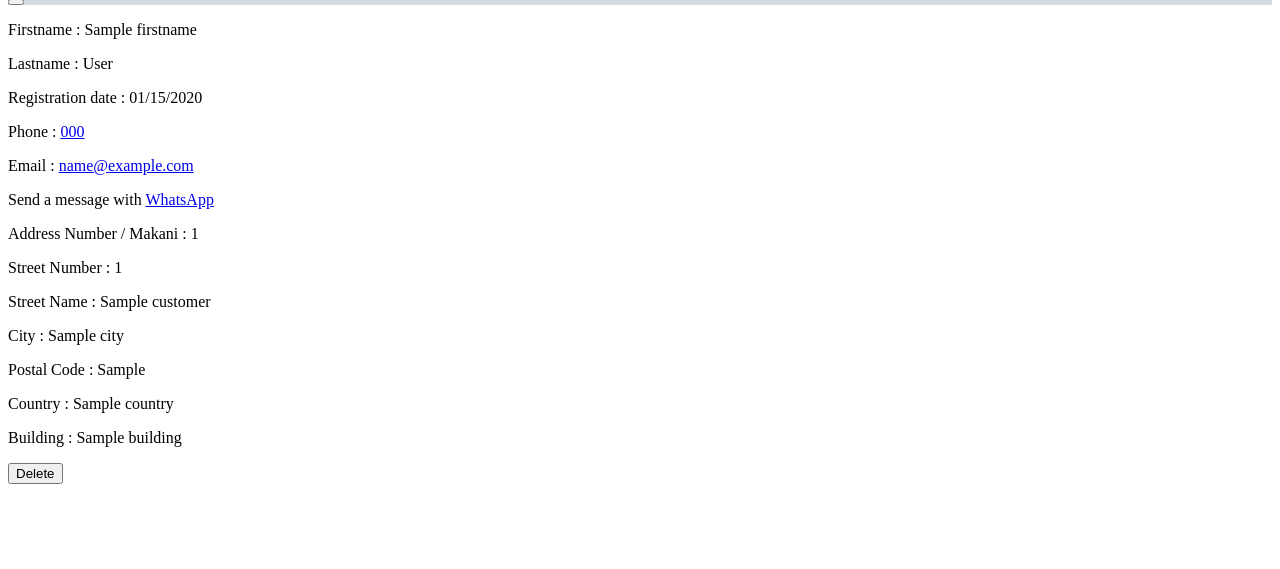
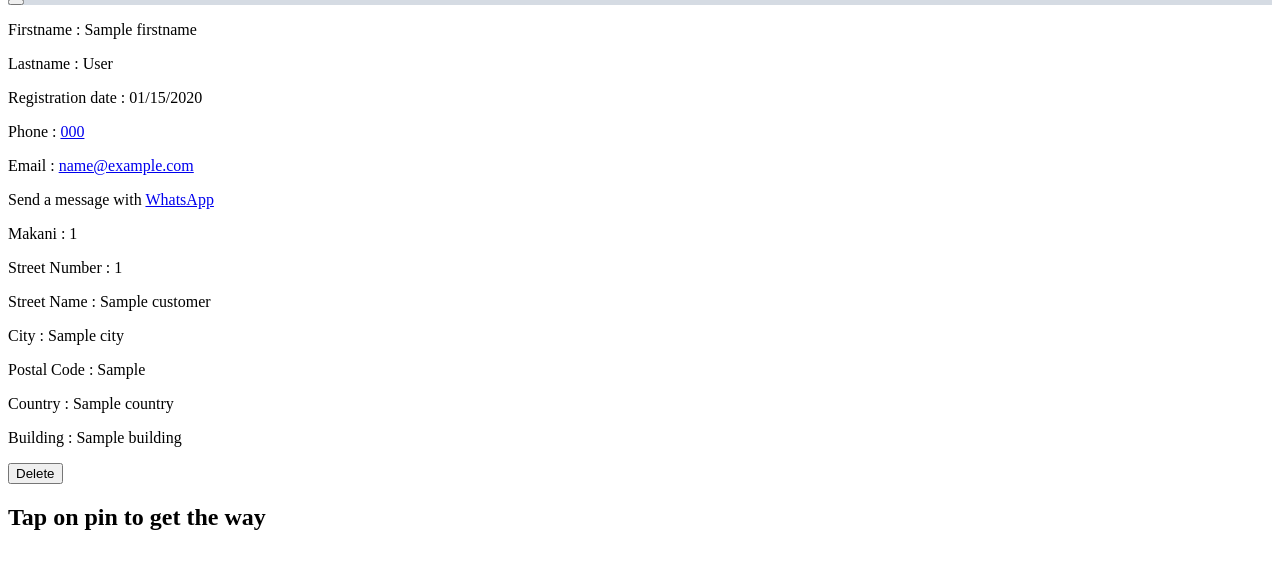
Before and after one commit to k4lu-0p/dict-manager-old, a Symfony app: template templates/customers/showOne.html.twig in a window 1280 px wide. Shown: the part 163-732 px from the top of the page. Run offline with Twig, Linux system fonts and the light colour scheme; the template is opened without the code that fills it: most values are stand-ins (such as "Sample title", 1, 10 or a date in 2020); grey boxes marked "Sample" are stand-in pictures; some libraries are stand-ins or nearby versions.

Commit message:
[STYLE] Carousel fiche client (slide 1 et slide 2)

```diff
--- a/assets/scss/_customers.scss
+++ b/assets/scss/_customers.scss
@@ -47,14 +47,12 @@
         font-size: 18px;
     }
 
-
     .card-customers {
 
         border-radius: 3px;
         color: $less-light-color;
         font-family: $main-font;
         height: 105px;
-
 
         .customer-picture {
             height: 50px;
@@ -63,9 +61,6 @@
             background-position: center;
             background-size: cover;
             background-repeat: no-repeat;
-
-            // transform: translate(-10px, -30px);
-
         }
 
         div>p {
--- a/templates/customers/showOne.html.twig
+++ b/templates/customers/showOne.html.twig
@@ -33,7 +33,7 @@
         <div class="customer-carousel">
 
             {# // SLIDE 1 #}
-            <div>
+            <div class="slide-1-profil-customer">
                 {# Photo + Action de modifier #}
                 <div class="mx-auto my-4 customer-profile-picture"
                     style="background-image: url(/uploads/pictures/{{ customer.picture }});">
@@ -42,7 +42,7 @@
                 </div>
 
                 {# Informations principales #}
-                <div class="main-info-customer mb-4">
+                <div class="main-info-customer mb-4 p-3">
 
                     <p class="p-0 m-0">Firstname : <span>{{ customer.firstname }}</span></p>
                     <p class="p-0 m-0">Lastname : <span>{{ customer.lastname }}</span></p>
@@ -57,8 +57,8 @@
                 </div>
 
                 {# Informations sur la localisation #}
-                <div class="locate-info-customer ">
-                    <p class="p-0 m-0">Address Number / Makani : <span>{{ customer.addressNumber }}</span></p>
+                <div class="locate-info-customer p-3">
+                    <p class="p-0 m-0">Makani : <span>{{ customer.addressNumber }}</span></p>
                     <p class="p-0 m-0">Street Number : <span>{{ customer.streetNumber }}</span></p>
                     <p class="p-0 m-0">Street Name : <span>{{ customer.streetName }}</span></p>
                     <p class="p-0 m-0">City : <span>{{ customer.city }}</span></p>
@@ -76,16 +76,23 @@
             </div>
 
             {# // SLIDE 2 #}
-            <div>
-                <div id="googleMap"></div>
+            <div class="slide-2-profil-customer">
+
+                <h2 class="text-center py-3 px-2">Tap on pin to get the way</h2>
+
+                <div class="wrapper-google-map">
+
+                    <div id="googleMap"></div>
+
+                </div>
 
             </div>
             {# // SLIDE 3 #}
-            <div>
+            <div class="slide-3-profil-customer">
 
             </div>
             {# // SLIDE 4 #}
-            <div>
+            <div class="slide-4-profil-customer">
 
             </div>
 
```
Also changed, not shown: assets/scss/_customer-profile.scss (+15 -2 lines), assets/scss/_statistics.scss (+15 -12 lines).
